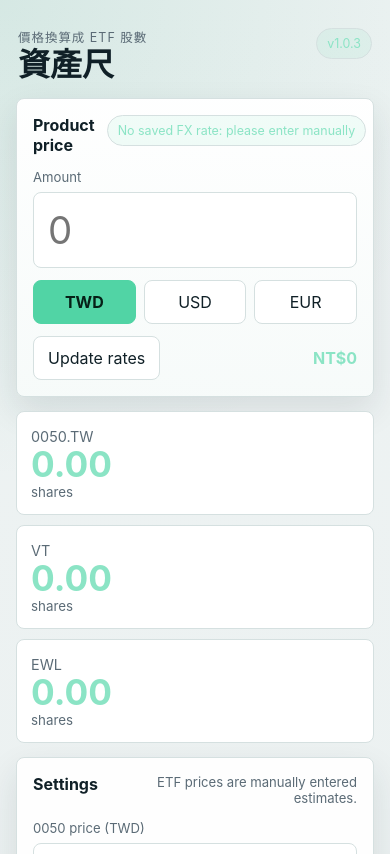
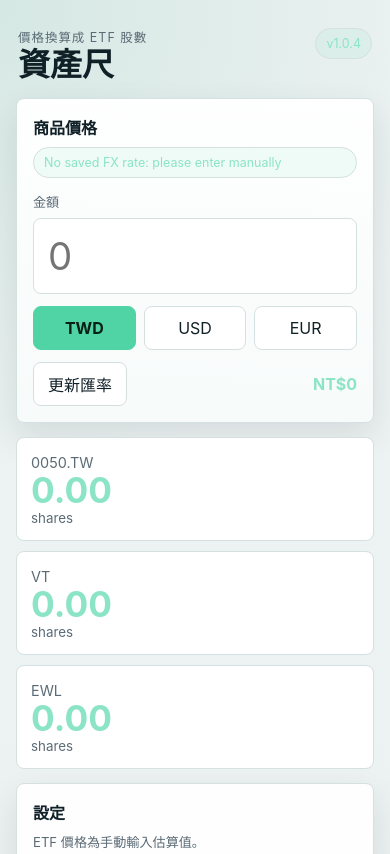
Before and after one commit to TAIVASyouxian/asset-price-lens, a plain HTML site: page index.html in a window 390 px wide. Shown: the top 854 px of the page. Drawn offline with Linux system fonts and the light colour scheme; no server answers.

Commit message:
Add files via upload

```diff
--- a/app.js
+++ b/app.js
@@ -1,4 +1,4 @@
-const APP_VERSION = "v1.0.3";
+const APP_VERSION = "v1.0.4";
 const STORAGE_KEY = "assetPriceLensState";
 const FX_API_URL = "https://open.er-api.com/v6/latest/USD";
 
--- a/index.html
+++ b/index.html
@@ -17,17 +17,17 @@
           <p class="eyebrow">價格換算成 ETF 股數</p>
           <h1>資產尺</h1>
         </div>
-        <span class="version" id="appVersion">v1.0.3</span>
+        <span class="version" id="appVersion">v1.0.4</span>
       </header>
 
       <section class="panel primary-panel" aria-labelledby="price-heading">
         <div class="section-title">
-          <h2 id="price-heading">Product price</h2>
+          <h2 id="price-heading">商品價格</h2>
           <span class="status-pill" id="fxStatus">Loading FX rate...</span>
         </div>
 
         <label class="field big-field" for="productPrice">
-          <span>Amount</span>
+          <span>金額</span>
           <input id="productPrice" inputmode="decimal" type="number" min="0" step="0.01" placeholder="0">
         </label>
 
@@ -38,7 +38,7 @@
         </div>
 
         <div class="quick-row">
-          <button type="button" class="secondary-button" id="updateRatesBtn">Update rates</button>
+          <button type="button" class="secondary-button" id="updateRatesBtn">更新匯率</button>
           <span id="convertedPrice">TWD 0</span>
         </div>
       </section>
@@ -63,8 +63,8 @@
 
       <section class="panel" aria-labelledby="settings-heading">
         <div class="section-title">
-          <h2 id="settings-heading">Settings</h2>
-          <p>ETF prices are manually entered estimates.</p>
+          <h2 id="settings-heading">設定</h2>
+          <p>ETF 價格為手動輸入估算值。</p>
         </div>
 
         <div class="form-grid">
--- a/service-worker.js
+++ b/service-worker.js
@@ -1,4 +1,4 @@
-const CACHE_NAME = "asset-price-lens-cache-v1.0.3";
+const CACHE_NAME = "asset-price-lens-cache-v1.0.4";
 const CORE_ASSETS = [
   "./",
   "./index.html",
--- a/style.css
+++ b/style.css
@@ -112,6 +112,7 @@ h2 {
 }
 
 .section-title {
+  flex-wrap: wrap;
   display: flex;
   align-items: flex-start;
   justify-content: space-between;
@@ -119,10 +120,34 @@ h2 {
   margin-bottom: 14px;
 }
 
+.section-title h2 {
+  flex: 0 0 auto;
+  white-space: nowrap;
+}
+
 .section-title p {
+  flex: 1 1 180px;
   margin-bottom: 0;
   font-size: 0.82rem;
   text-align: right;
+}
+
+.section-title .status-pill {
+  max-width: 100%;
+  white-space: normal;
+  text-align: right;
+}
+
+@media (max-width: 420px) {
+  .section-title {
+    gap: 8px;
+  }
+
+  .section-title p,
+  .section-title .status-pill {
+    flex-basis: 100%;
+    text-align: left;
+  }
 }
 
 .field,
```
